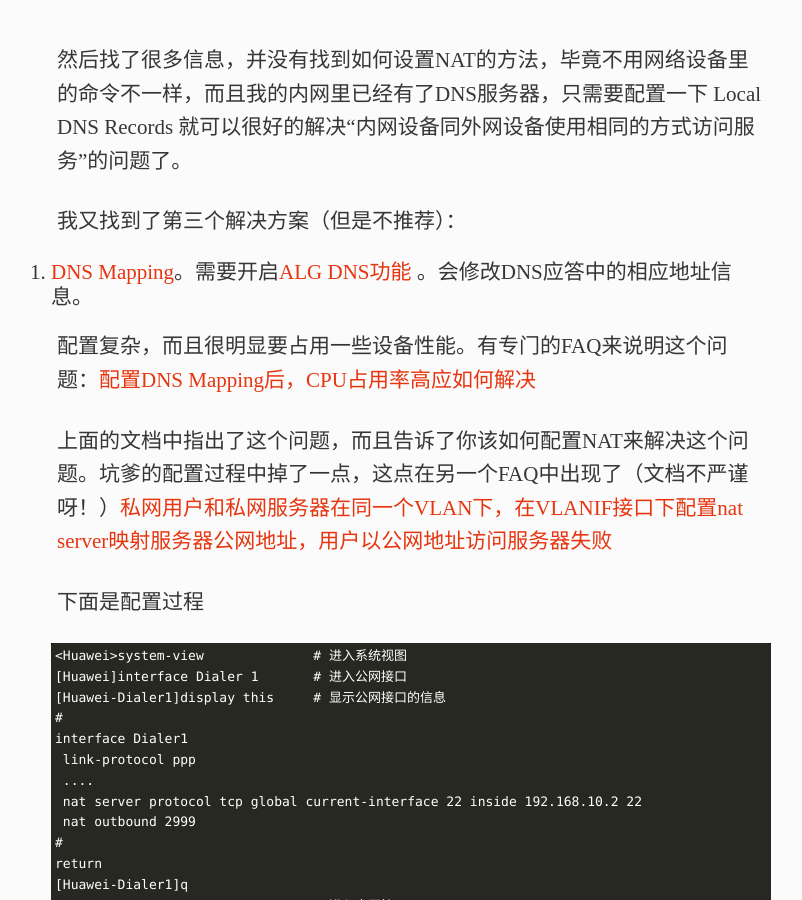
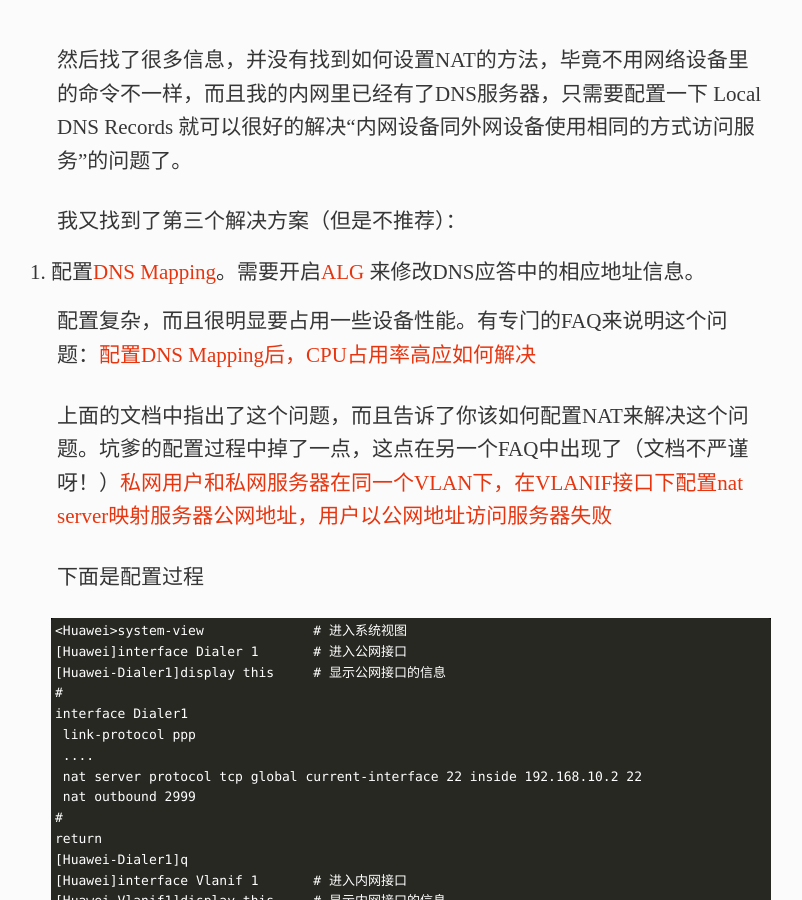
Before and after one commit to xavierskip/xavierskip.github.io, a Jekyll site: the page built from _posts/2023-2-19-nat-config.md, in a window 1280 px wide and 900 px high, scrolled down 775 px. Shown: the whole window, without its empty margins (229-1031 px from the left). Built offline with Jekyll 4.4.1, drawn with Linux system fonts in a browser that asks for light colours; comment, search, counter and statistics services are not loaded.

Commit message:
Update 2023-2-19-nat-config.md

```diff
--- a/_posts/2023-2-19-nat-config.md
+++ b/_posts/2023-2-19-nat-config.md
@@ -19,7 +19,7 @@ tags:
 
 我又找到了第三个解决方案（但是不推荐）：
 
-3. [DNS Mapping](https://support.huawei.com/enterprise/zh/doc/EDOC1100033729/6325cc27)。需要开启[ALG](https://support.huawei.com/enterprise/zh/doc/EDOC1100033729/9130981d) [DNS功能](https://support.huawei.com/enterprise/zh/doc/EDOC1100033729/2a5c5e5b) 。会修改DNS应答中的相应地址信息。
+3. 配置[DNS Mapping](https://support.huawei.com/enterprise/zh/doc/EDOC1100033729/6325cc27)。需要开启[ALG](https://support.huawei.com/enterprise/zh/doc/EDOC1100033729/9130981d) 来修改DNS应答中的相应地址信息。
 
 配置复杂，而且很明显要占用一些设备性能。有专门的FAQ来说明这个问题：[配置DNS Mapping后，CPU占用率高应如何解决](https://support.huawei.com/enterprise/zh/doc/EDOC1100112409/7e88872)
 
```
